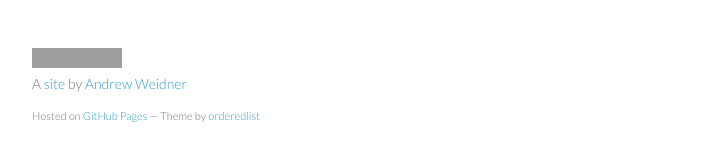
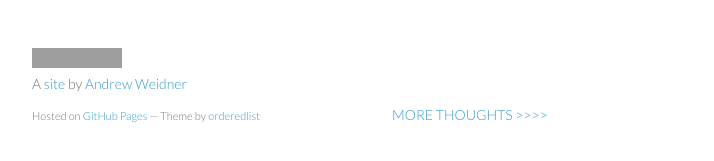
Before and after one commit to drewhop/drewhop.github.io, a Jekyll site: the page built from index.html, in a window 1280 px wide. Shown: the part 715-876 px from the top of the page, without its empty margins (178-892 px from the left). Built offline with Jekyll 4.4.1, drawn with Linux system fonts in a browser that asks for light colours; Markdown is read by kramdown in place of the engine named in the settings; comment, search, counter and statistics services are not loaded; grey boxes are pictures that could not be loaded.

Commit message:
Update index.html

```diff
--- a/index.html
+++ b/index.html
@@ -11,3 +11,7 @@
   <small>{{ post.date | date_to_string }}</small>
   <h2><a href="{{ post.url }}" {% if post.description %} title="{{ post.description }}" {% endif %}>{{ post.title }}</a></h2>
 {% endfor %}
+
+<footer>
+  <h4><a href="/archive.html" title="Thought Archive">MORE THOUGHTS &gt;&gt;&gt;&gt;</a></h4>
+</footer>
```
